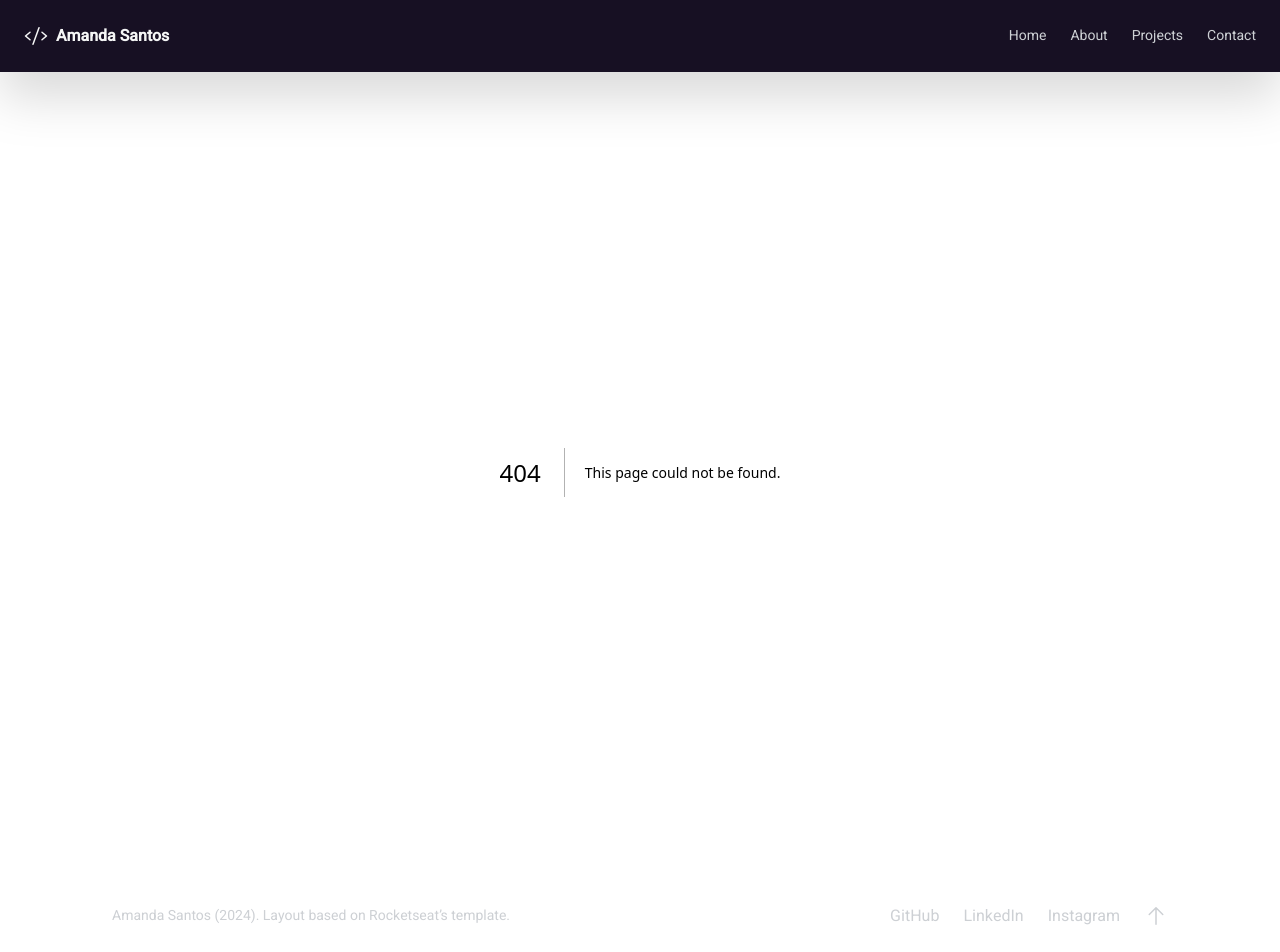
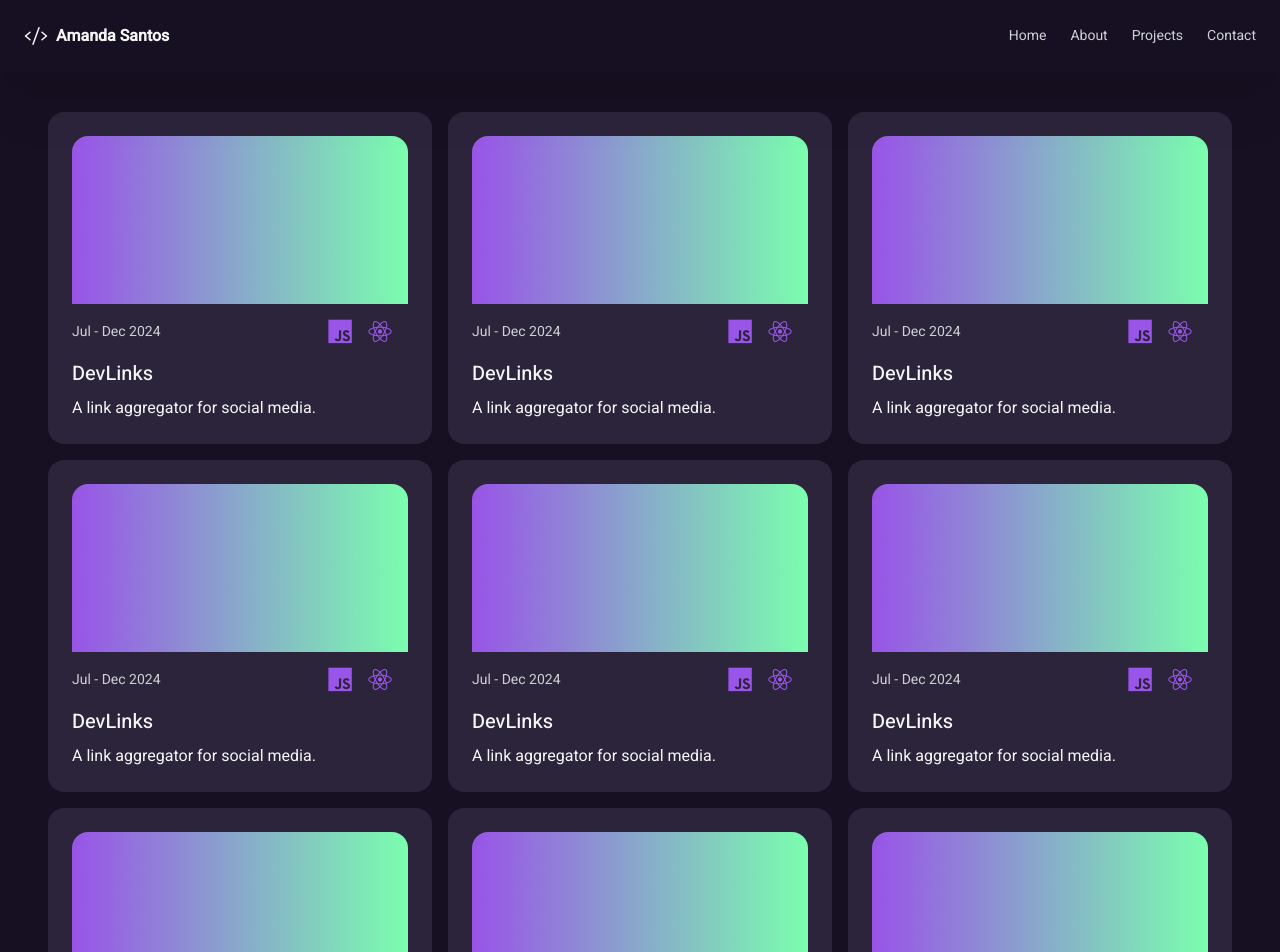
Before and after one commit to amanda-santos/lyra, a Next.js app: page /projects in a window 1280 px wide. Before the commit this address had no page. Shown: the top 952 px of the page. Built offline with nearby package versions, Linux system fonts and the light colour scheme.

Commit message:
feat: add projects page

```diff
--- /dev/null
+++ b/src/app/projects/page.tsx
@@ -0,0 +1,19 @@
+import { ProjectCard } from "../components/core/project-card";
+
+export default function ProjectsPage() {
+  return (
+    <main className="m-auto flex min-h-screen max-w-[1400px] px-10 py-10">
+      <div className="flex flex-wrap content-start items-start justify-center gap-4">
+        <ProjectCard />
+        <ProjectCard />
+        <ProjectCard />
+        <ProjectCard />
+        <ProjectCard />
+        <ProjectCard />
+        <ProjectCard />
+        <ProjectCard />
+        <ProjectCard />
+      </div>
+    </main>
+  );
+}
```
